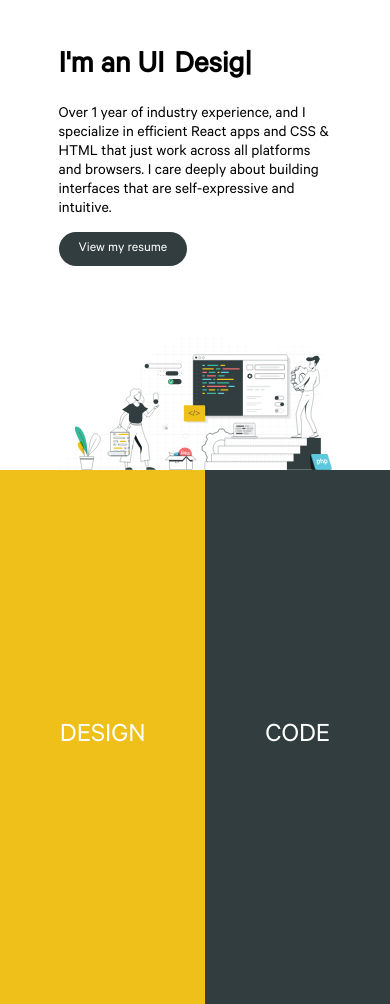
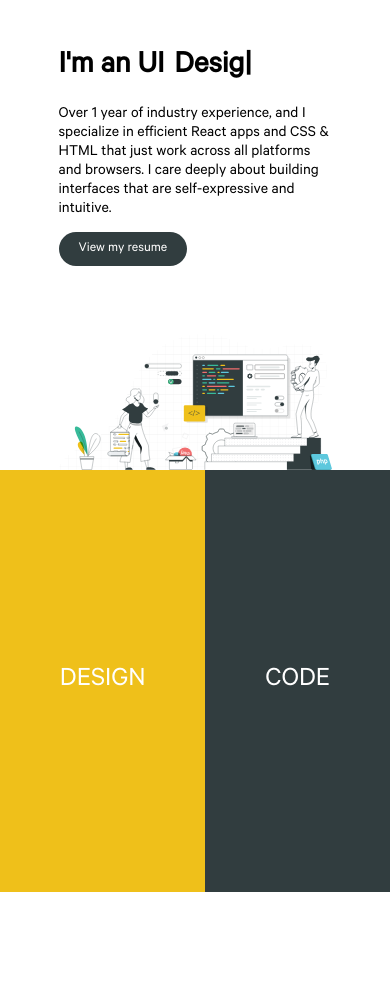
Before and after one commit to sherlvick/myPortfolio, a React (Create React App) app: page / in a window 390 px wide. After the commit the page ends 892 px from the top, so only its background shows below. Built offline with nearby package versions, Linux system fonts and the light colour scheme; some icons are missing.

Commit message:
Homepage Title section responsivenes patched

```diff
--- a/src/views/HomePage/HomePage.js
+++ b/src/views/HomePage/HomePage.js
@@ -12,10 +12,10 @@ const HomePage = () => {
             <div className={classes.HeroSection}>
             <HeroIntro />
             </div>
-        <div className={`${classes.Grid} ${classes.FontSize_20} ${classes.Cursor_Pointer}`}>
-            <div className={`${classes.ProfileNavigatorCard} ${classes.Padd_250_0} ${classes.Width_100} ${classes.Text_Center} ${classes.Bg_Yellow} ${classes.TextColor_White}`}>
+        <div className={classes.TilesSection}>
+            <div className={`${classes.ProfileNavigatorCard} ${classes.Bg_Yellow}`}>
             <Tooltip content="Enter to see my design skills" direction="bottom" delay={200}>DESIGN</Tooltip></div>
-            <div className={`${classes.ProfileNavigatorCard} ${classes.Padd_250_0} ${classes.Width_100} ${classes.Text_Center} ${classes.Bg_Black} ${classes.TextColor_White}`}>
+            <div className={`${classes.ProfileNavigatorCard} ${classes.Bg_Black}`}>
             <Tooltip content="Enter to see my coding skills" direction="bottom" delay={200}>CODE</Tooltip></div>
         </div>
         </React.Fragment>
--- a/src/views/HomePage/HomePage.module.css
+++ b/src/views/HomePage/HomePage.module.css
@@ -7,31 +7,11 @@
     margin: 0 15vmin;
 }
 /* ------------------------------- */
-.Grid{
+.TilesSection{
     display: grid;
     grid-template-columns: auto auto;
-}
-
-.Border{
-    border: 1px solid black;
-}
-
-
-/* .Relative_Image{
-    position: absolute;
-    left: 50%;
-    transform: translate(-50%, 0);
-    width: 433px;
-    height: 577px;
-    object-fit: contain;
-} */
-
-.Width_100{
-    width: 100%;
-}
-
-.Text_Center{
-    text-align: center;
+    font-size: calc(20px + 2vmin);
+    cursor: pointer;
 }
 
 .Bg_Black{
@@ -43,21 +23,14 @@
     background-color: #EFC01A;
 }
 
-.TextColor_White{
-    color: white;
-}
-
-.FontSize_20{
-    font-size: calc(20px + 2vmin);
-}
-
-.Cursor_Pointer{
-    cursor: pointer;
-}
 
 /* Profile navigation card css and hover effects */
 .ProfileNavigatorCard{
     margin: auto;
+    padding: 250px 0;
+    width: 100%;
+    text-align: center;
+    color: white;
 }
 
 .ProfileNavigatorCard:hover{
@@ -71,9 +44,6 @@
     transition: all .5s ease-out;
  }
 
-.Padd_250_0{
-    padding: 250px 0;
-}
 /* ------------------------------------------------ */
 
 /* Typewriter section css */
@@ -94,4 +64,15 @@
     .HeroSection{
         height: 50vh;
     }
+    .ProfileNavigatorCard{
+        margin: auto;
+        padding: 0;
+        height: 50vh;
+        width: 100%;
+        text-align: center;
+        color: white;
+        display: flex;
+        align-items: center;
+        justify-content: center;
+    }
   }
```
